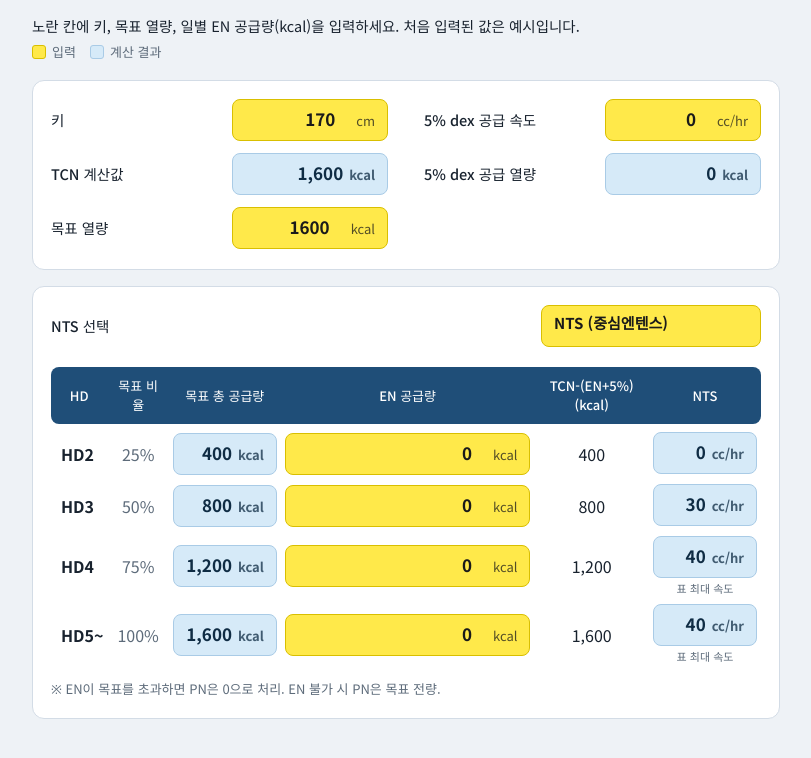
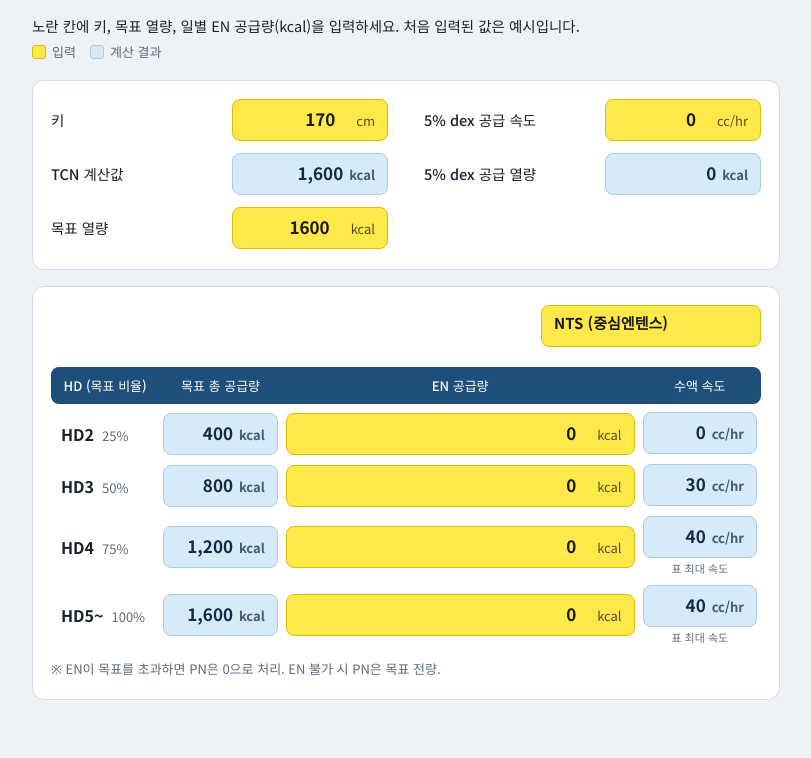
Before and after one commit to heejin0203/PN_calculator, a plain HTML site: page index.html in a window 1280 px wide. Shown: the part 98-856 px from the top of the page, without its empty margins (234-1045 px from the left). Drawn offline with Linux system fonts and the light colour scheme.

Commit message:
Add files via upload

```diff
--- a/index.html
+++ b/index.html
@@ -57,7 +57,7 @@ h1{margin:0;font-size:30px;font-weight:700;letter-spacing:-.01em}
 .cell:focus-within{outline:3px solid var(--navy);outline-offset:2px}
 .cell select{cursor:pointer;text-align:left;font-size:15px}
 .cell.sel{width:auto;min-width:220px}
-.nts{display:flex;align-items:center;justify-content:space-between;gap:12px;flex-wrap:wrap;padding-bottom:12px}
+.nts{display:flex;align-items:center;justify-content:flex-end;gap:12px;flex-wrap:wrap;padding-bottom:12px}
 table{width:100%;border-collapse:separate;border-spacing:0 8px;margin:0 0 4px}
 thead th{background:var(--navy);color:var(--navy-ink);font-weight:500;font-size:13px;padding:9px 8px;text-align:center}
 thead th:first-child{border-radius:8px 0 0 8px}
@@ -65,7 +65,7 @@ thead th:last-child{border-radius:0 8px 8px 0}
 tbody td{padding:0 4px;text-align:center;vertical-align:middle;font-variant-numeric:tabular-nums}
 tbody td:first-child{font-weight:700;text-align:left;padding-left:10px}
 td .cell{width:100%;min-width:104px}
-.plain{font-size:16px}
+.ratio{margin-left:8px;font-size:13px;font-weight:400;color:var(--muted)}
 .muted{color:var(--muted)}
 .cap{display:block;font-size:11px;color:var(--muted);margin-top:2px;min-height:0}
 .note{margin:6px 0 12px;font-size:13px;color:var(--muted)}
@@ -109,11 +109,11 @@ td .cell{width:100%;min-width:104px}
 
   <section class="panel">
     <div class="nts">
-      <label class="lab" for="nts">NTS 선택</label>
-      <span class="cell in sel"><select id="nts"></select></span>
+
+      <span class="cell in sel"><select id="nts" aria-label="제품 선택"></select></span>
     </div>
     <table>
-      <thead><tr><th>HD</th><th>목표 비율</th><th>목표 총 공급량</th><th>EN 공급량</th><th>TCN-(EN+5%) (kcal)</th><th>NTS</th></tr></thead>
+      <thead><tr><th>HD (목표 비율)</th><th>목표 총 공급량</th><th>EN 공급량</th><th>수액 속도</th></tr></thead>
       <tbody id="rows"></tbody>
     </table>
     <p class="note">※ EN이 목표를 초과하면 PN은 0으로 처리. EN 불가 시 PN은 목표 전량.</p>
@@ -152,12 +152,10 @@ sel.value='NTS';
 var tbody=$('rows');
 tbody.innerHTML=HD.map(function(r,i){
   return '<tr>'+
-   '<td data-label="HD">'+r[0]+'</td>'+
-   '<td data-label="목표 비율" class="plain muted">'+Math.round(r[1]*100)+'%</td>'+
+   '<td data-label="HD">'+r[0]+'<span class="ratio">'+Math.round(r[1]*100)+'%</span></td>'+
    '<td data-label="목표 총 공급량"><output class="cell out" id="tot'+i+'"></output></td>'+
    '<td data-label="EN 공급량 (kcal)"><label class="cell in"><input id="en'+i+'" type="number" inputmode="decimal" min="0" step="any" value="0" aria-label="'+r[0]+' EN 공급량"><em>kcal</em></label></td>'+
-   '<td data-label="TCN-(EN+5%) (kcal)" class="plain" id="rem'+i+'"></td>'+
-   '<td data-label="NTS 공급 속도"><output class="cell out" id="rate'+i+'"></output><span class="cap" id="cap'+i+'"></span></td>'+
+   '<td data-label="수액 속도"><output class="cell out" id="rate'+i+'"></output><span class="cap" id="cap'+i+'"></span></td>'+
    '</tr>';
 }).join('');
 
@@ -183,7 +181,6 @@ function render(){
     var en=num($('en'+i));
     var rem=clean(Math.max(0,total-en-dexK));
     $('tot'+i).innerHTML=fmt(total)+' <em>kcal</em>';
-    $('rem'+i).textContent=fmt(rem);
     var res=lookup(sel.value,rem);
     $('rate'+i).innerHTML=res===null?'<span class="muted">-</span>':fmt(res.rate)+' <em>cc/hr</em>';
     $('cap'+i).textContent=res&&res.over?'표 최대 속도':'';
```
